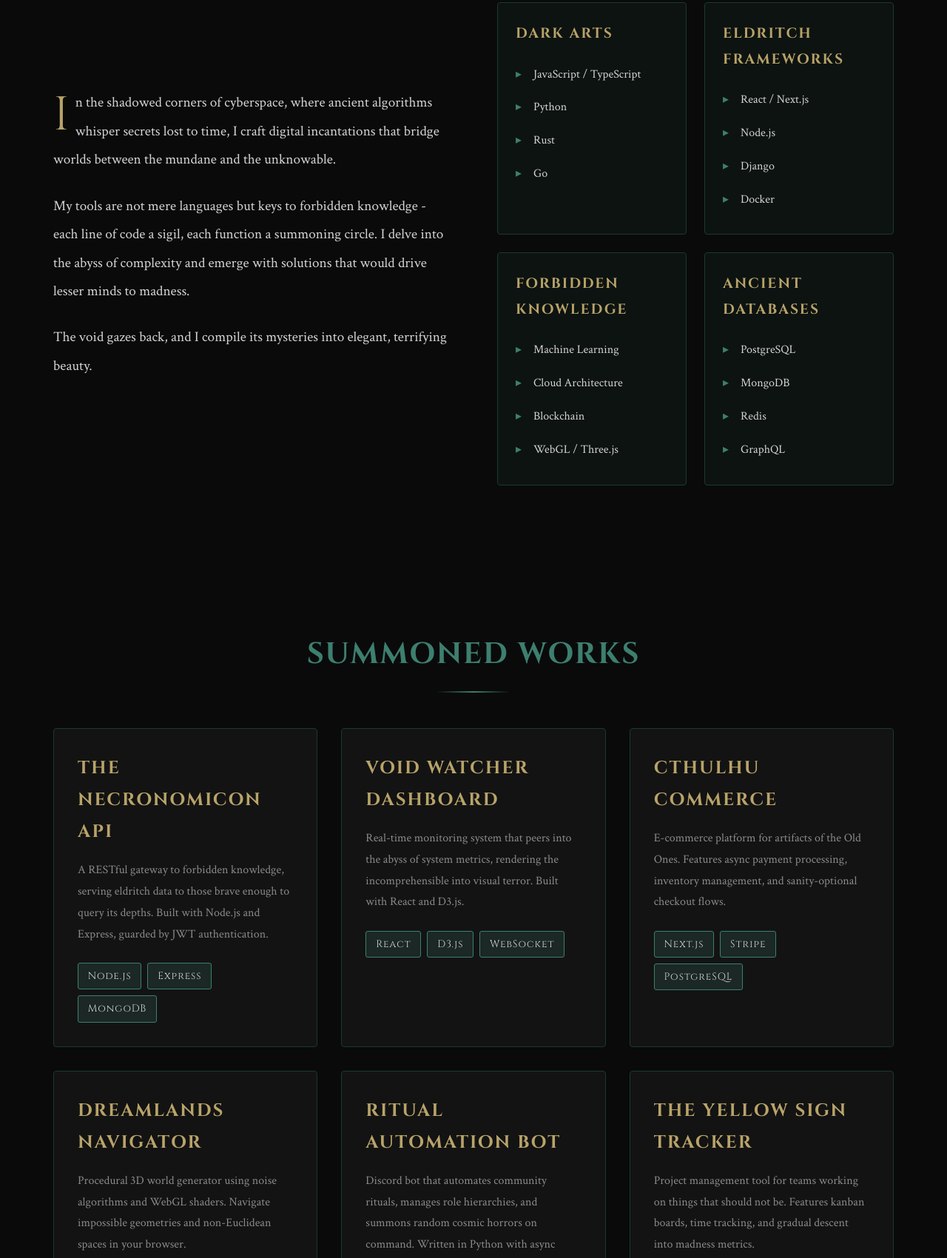
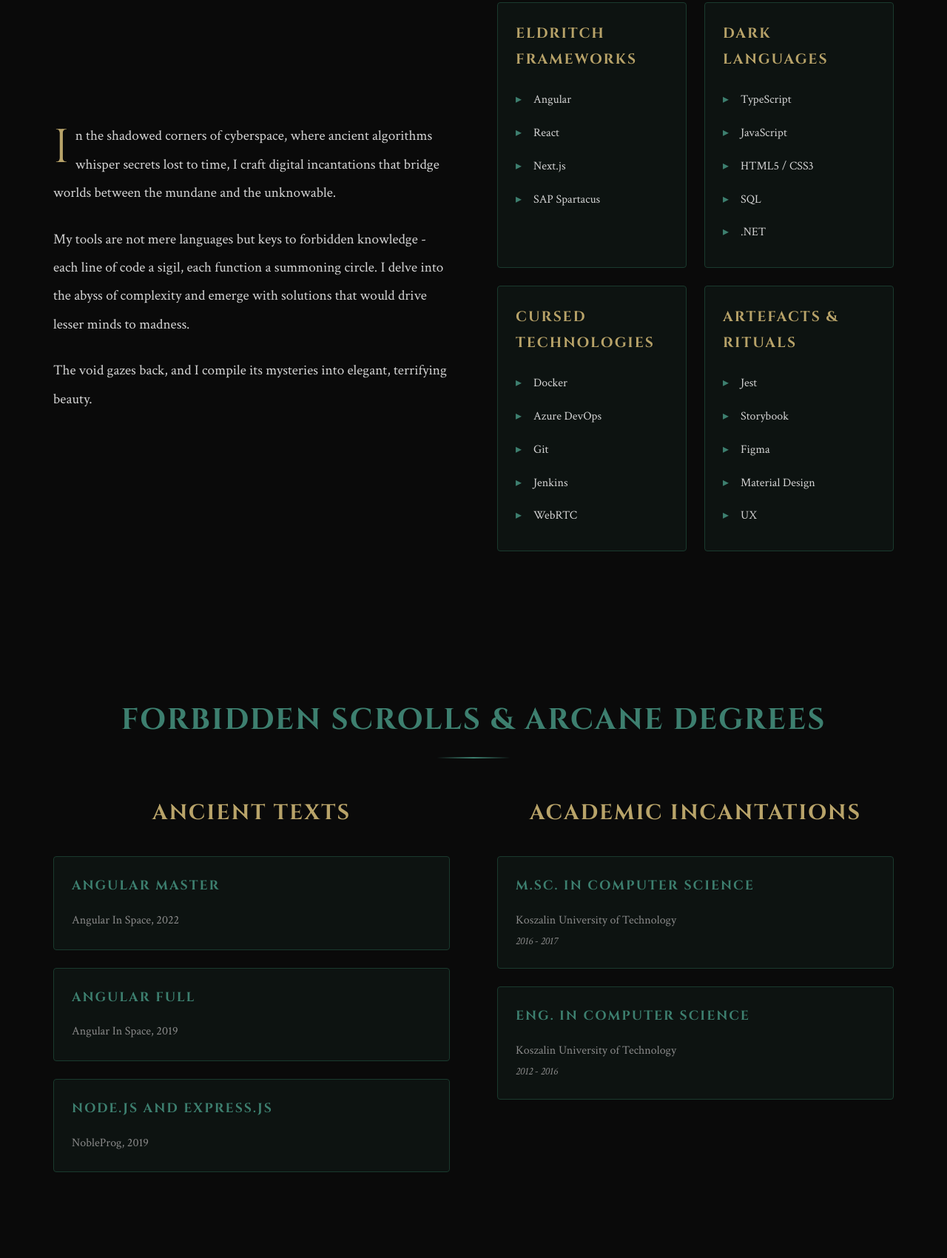
Before and after one commit to pterodactor3000/eldritch-code, a plain HTML site: page index.html in a window 1280 px wide. Shown: the part 1045-2745 px from the top of the page at 74% size. Drawn offline with Linux system fonts and the light colour scheme.

Commit message:
feature: additional sections and some proper data

```diff
--- a/index.html
+++ b/index.html
@@ -426,6 +426,11 @@
                 grid-template-columns: 1fr;
             }
 
+            #education > div[style*="grid-template-columns"] {
+                grid-template-columns: 1fr !important;
+                gap: 2rem !important;
+            }
+
             .projects-grid {
                 grid-template-columns: 1fr;
             }
@@ -445,6 +450,7 @@
         <ul>
             <li><a href="#home">Home</a></li>
             <li><a href="#about">About</a></li>
+            <li><a href="#education">Education</a></li>
             <li><a href="#projects">Projects</a></li>
             <li><a href="#contact">Contact</a></li>
         </ul>
@@ -475,40 +481,79 @@
             </div>
             <div class="skills-grid">
                 <div class="skill-category">
-                    <h3>Dark Arts</h3>
+                    <h3>Eldritch Frameworks</h3>
                     <ul>
-                        <li>JavaScript / TypeScript</li>
-                        <li>Python</li>
-                        <li>Rust</li>
-                        <li>Go</li>
+                        <li>Angular</li>
+                        <li>React</li>
+                        <li>Next.js</li>
+                        <li>SAP Spartacus</li>
                     </ul>
                 </div>
                 <div class="skill-category">
-                    <h3>Eldritch Frameworks</h3>
+                    <h3>Dark Languages</h3>
                     <ul>
-                        <li>React / Next.js</li>
-                        <li>Node.js</li>
-                        <li>Django</li>
-                        <li>Docker</li>
+                        <li>TypeScript</li>
+                        <li>JavaScript</li>
+                        <li>HTML5 / CSS3</li>
+                        <li>SQL</li>
+                        <li>.NET</li>
                     </ul>
                 </div>
                 <div class="skill-category">
-                    <h3>Forbidden Knowledge</h3>
+                    <h3>Cursed Technologies</h3>
                     <ul>
-                        <li>Machine Learning</li>
-                        <li>Cloud Architecture</li>
-                        <li>Blockchain</li>
-                        <li>WebGL / Three.js</li>
+                        <li>Docker</li>
+                        <li>Azure DevOps</li>
+                        <li>Git</li>
+                        <li>Jenkins</li>
+                        <li>WebRTC</li>
                     </ul>
                 </div>
                 <div class="skill-category">
-                    <h3>Ancient Databases</h3>
+                    <h3>Artefacts & Rituals</h3>
                     <ul>
-                        <li>PostgreSQL</li>
-                        <li>MongoDB</li>
-                        <li>Redis</li>
-                        <li>GraphQL</li>
+                        <li>Jest</li>
+                        <li>Storybook</li>
+                        <li>Figma</li>
+                        <li>Material Design</li>
+                        <li>UX</li>
                     </ul>
+                </div>
+            </div>
+        </div>
+    </section>
+
+    <section id="education">
+        <h2>Forbidden Scrolls & Arcane Degrees</h2>
+
+        <div style="display: grid; grid-template-columns: 1fr 1fr; gap: 4rem; margin-top: 3rem;">
+            <div>
+                <h3 style="color: var(--ancient-gold); font-size: 1.8rem; margin-bottom: 2rem; text-align: center;">Ancient Texts</h3>
+                <div class="skill-category" style="margin-bottom: 1.5rem;">
+                    <h3 style="color: var(--cosmic-fog); font-size: 1.1rem;">Angular Master</h3>
+                    <p style="color: var(--text-dim); margin-top: 0.5rem;">Angular In Space, 2022</p>
+                </div>
+                <div class="skill-category" style="margin-bottom: 1.5rem;">
+                    <h3 style="color: var(--cosmic-fog); font-size: 1.1rem;">Angular Full</h3>
+                    <p style="color: var(--text-dim); margin-top: 0.5rem;">Angular In Space, 2019</p>
+                </div>
+                <div class="skill-category" style="margin-bottom: 1.5rem;">
+                    <h3 style="color: var(--cosmic-fog); font-size: 1.1rem;">Node.js and Express.js</h3>
+                    <p style="color: var(--text-dim); margin-top: 0.5rem;">NobleProg, 2019</p>
+                </div>
+            </div>
+
+            <div>
+                <h3 style="color: var(--ancient-gold); font-size: 1.8rem; margin-bottom: 2rem; text-align: center;">Academic Incantations</h3>
+                <div class="skill-category" style="margin-bottom: 1.5rem;">
+                    <h3 style="color: var(--cosmic-fog); font-size: 1.1rem;">M.Sc. in Computer Science</h3>
+                    <p style="color: var(--text-dim); margin-top: 0.5rem;">Koszalin University of Technology</p>
+                    <p style="color: var(--text-dim); font-style: italic; font-size: 0.9rem;">2016 - 2017</p>
+                </div>
+                <div class="skill-category" style="margin-bottom: 1.5rem;">
+                    <h3 style="color: var(--cosmic-fog); font-size: 1.1rem;">Eng. in Computer Science</h3>
+                    <p style="color: var(--text-dim); margin-top: 0.5rem;">Koszalin University of Technology</p>
+                    <p style="color: var(--text-dim); font-style: italic; font-size: 0.9rem;">2012 - 2016</p>
                 </div>
             </div>
         </div>
@@ -584,21 +629,17 @@
         <div class="contact-content">
             <p>Should you dare to reach across the veil and commune with the author of these digital horrors, choose your medium wisely. Each channel opens a different portal to correspondence.</p>
             <div class="contact-links">
-                <a href="mailto:your.email@example.com" class="contact-link">
+                <a href="mailto:m.grygorcewicz@eldritchcode.it" class="contact-link">
                     <span class="contact-icon">✉</span>
                     <span class="contact-label">Email</span>
                 </a>
-                <a href="https://github.com/yourusername" class="contact-link" target="_blank">
+                <a href="https://github.com/pterodactor3000" class="contact-link" target="_blank">
                     <span class="contact-icon">⚡</span>
                     <span class="contact-label">GitHub</span>
                 </a>
-                <a href="https://linkedin.com/in/yourusername" class="contact-link" target="_blank">
+                <a href="https://www.linkedin.com/in/miko%C5%82aj-grygorcewicz" class="contact-link" target="_blank">
                     <span class="contact-icon">◈</span>
                     <span class="contact-label">LinkedIn</span>
-                </a>
-                <a href="https://twitter.com/yourusername" class="contact-link" target="_blank">
-                    <span class="contact-icon">⊗</span>
-                    <span class="contact-label">Twitter</span>
                 </a>
             </div>
         </div>
```
